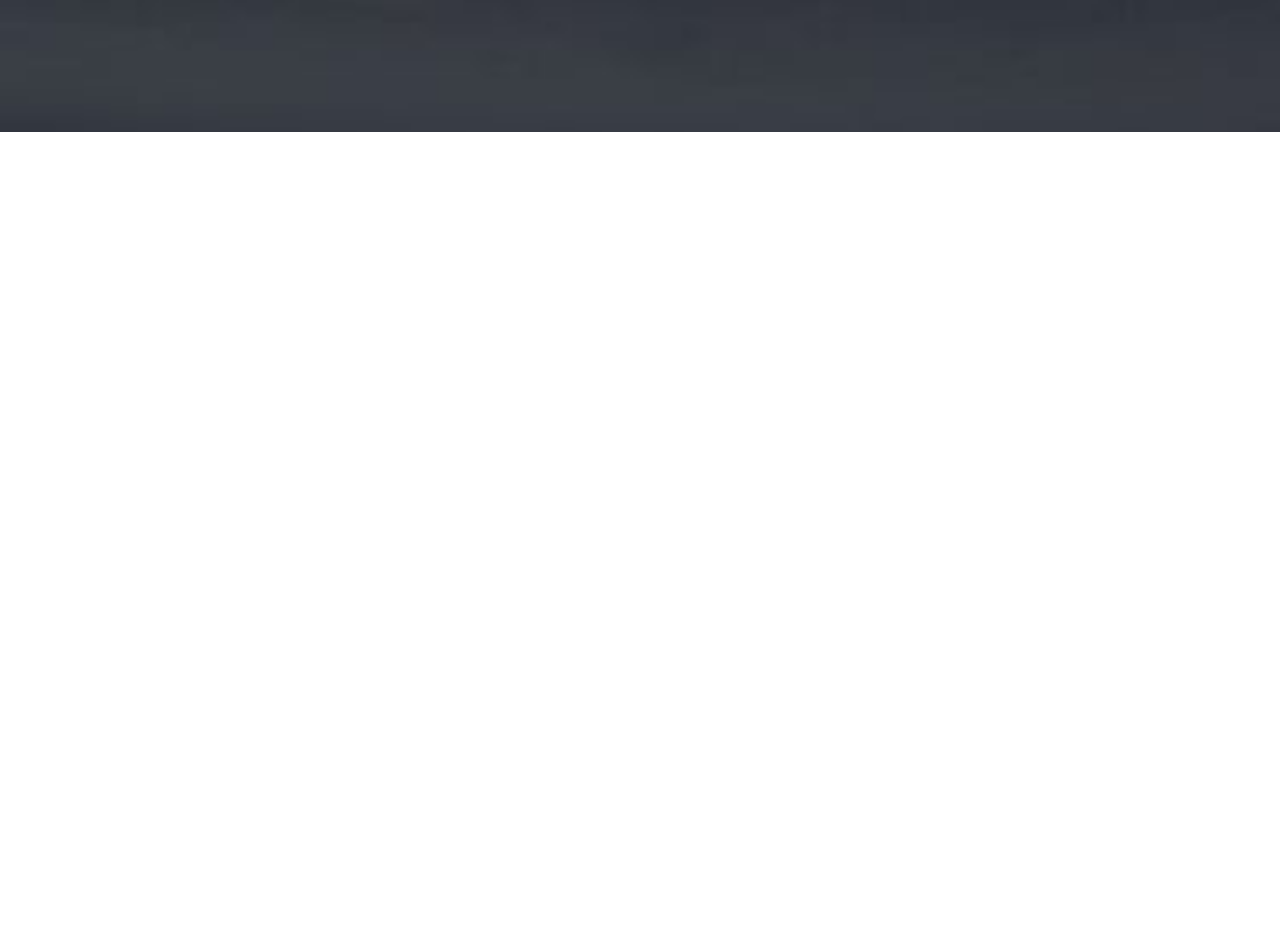
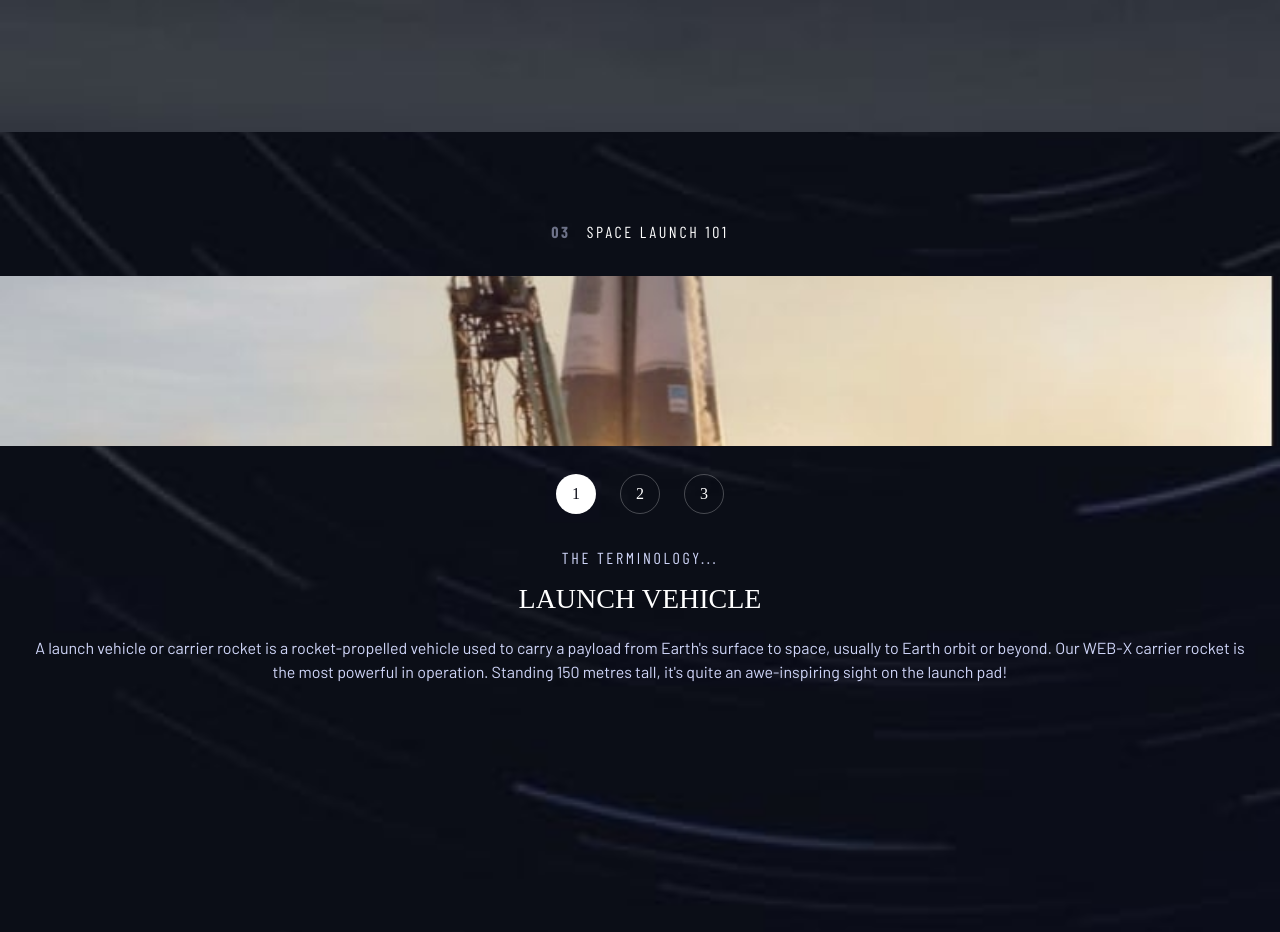
Before and after one commit to EduardoReisUX/space-tourism, a Svelte app: page / in a window 1280 px wide. Shown: the part 2280-3212 px from the top of the page. Before the commit the page ends 2412 px from the top, so only its background shows below. Built offline with nearby package versions, Linux system fonts and the light colour scheme; a web font is replaced by a local one.

Commit message:
feat: add stores and transitions for technology section

```diff
--- a/src/App.svelte
+++ b/src/App.svelte
@@ -2,6 +2,7 @@
   import Home from "./components/Home/Home.svelte";
   import Destination from "./components/Destination/Destination.svelte";
   import Crew from "./components/Crew/Crew.svelte";
+  import Tech from "./components/Tech/Tech.svelte";
 </script>
 
 <svelte:head>
@@ -12,4 +13,5 @@
   <Home />
   <Destination />
   <Crew />
+  <Tech />
 </main>
--- a/src/components/Tech/Tech.svelte
+++ b/src/components/Tech/Tech.svelte
@@ -1,6 +1,6 @@
 <script lang="ts">
-  import Background from "./shared/Background.svelte";
-  import ProgressTracker from "./shared/ProgressTracker.svelte";
+  import Background from "./../shared/Background.svelte";
+  import ProgressTracker from "./../shared/ProgressTracker.svelte";
   import TechDescription from "./TechDescription.svelte";
   import TechImages from "./TechImages.svelte";
   import TechOptions from "./TechOptions.svelte";
@@ -13,10 +13,8 @@
   <ProgressTracker step="03" />
 
   <div class="mt-8 flex flex-col items-center text-brand-white">
-    <TechImages technology="launch_vehicle" />
-    <div class="flex space-x-6 mt-7">
-      <TechOptions />
-    </div>
+    <TechImages />
+    <TechOptions />
     <TechDescription />
   </div>
 </section>
--- a/src/components/Tech/TechDescription.svelte
+++ b/src/components/Tech/TechDescription.svelte
@@ -1,10 +1,28 @@
-<h5 class="mt-8 mb-2 text-nav font-mono text-brand-primary">
-  THE TERMINOLOGY...
-</h5>
-<h3 class="text-subh1 font-serif mb-4 text-brand-white">LAUNCH VEHICLE</h3>
-<p class="text-brand-primary text-center">
-  A launch vehicle or carrier rocket is a rocket-propelled vehicle used to carry
-  a payload from Earth's surface to space, usually to Earth orbit or beyond. Our
-  WEB-X carrier rocket is the most powerful in operation. Standing 150 metres
-  tall, it's quite an awe-inspiring sight on the launch
-</p>
+<script lang="ts">
+  import { fade } from "svelte/transition";
+
+  import { technologiesData } from "../../stores";
+  import { selectedTechnology } from "../../stores/selectedTech";
+</script>
+
+{#each $technologiesData as { name, description }, index}
+  {#if $selectedTechnology === index + 1}
+    <h5 class="mt-8 mb-2 text-nav font-mono text-brand-primary">
+      THE TERMINOLOGY...
+    </h5>
+    <h3
+      in:fade={{ duration: 250 }}
+      out:fade={{ duration: 0 }}
+      class="text-subh1 font-serif mb-4 text-brand-white uppercase"
+    >
+      {name}
+    </h3>
+    <p
+      in:fade={{ duration: 250 }}
+      out:fade={{ duration: 0 }}
+      class="text-brand-primary text-center"
+    >
+      {description}
+    </p>
+  {/if}
+{/each}
--- a/src/components/Tech/TechImages.svelte
+++ b/src/components/Tech/TechImages.svelte
@@ -1,22 +1,20 @@
 <script lang="ts">
+  import { selectedTechnology } from "../../stores/selectedTech";
+
   import launch_vehicle from "./../../assets/technology/image-launch-vehicle-landscape.jpg";
   import spaceport from "./../../assets/technology/image-space-capsule-landscape.jpg";
   import space_capsule from "./../../assets/technology/image-spaceport-landscape.jpg";
 
-  type TechImagesType = keyof typeof techImages;
-
-  export let technology: TechImagesType;
-
   let techImages = {
-    launch_vehicle,
-    spaceport,
-    space_capsule,
+    "1": launch_vehicle,
+    "2": spaceport,
+    "3": space_capsule,
   };
 </script>
 
-{#if technology}
+{#if $selectedTechnology}
   <img
-    src={techImages[technology]}
+    src={techImages[$selectedTechnology]}
     alt={"technology"}
     class="absolute w-full h-[170px] object-cover"
   />
--- a/src/components/Tech/TechOptions.svelte
+++ b/src/components/Tech/TechOptions.svelte
@@ -1,15 +1,33 @@
-{#each [1, 2, 3] as option, index}
-  {#if index === 0}
+<script lang="ts">
+  import { selectedTechnology } from "../../stores/selectedTech";
+  import { technologiesData } from "../../stores";
+  import { fade } from "svelte/transition";
+
+  function selectTechnology(index: number) {
+    $selectedTechnology = index;
+  }
+</script>
+
+<div class="flex space-x-6 mt-7">
+  {#each $technologiesData as _, index}
+    {#if $selectedTechnology === index + 1}
       <button
         class="w-10 h-10 grid place-items-center bg-brand-white text-brand-black font-serif rounded-full"
+        on:click={() => selectTechnology(index + 1)}
+        in:fade={{ duration: 250 }}
+        out:fade={{ duration: 0 }}
       >
-      {option}
+        {index + 1}
       </button>
     {:else}
       <button
         class="w-10 h-10 grid place-items-center border border-brand-white/25 font-serif rounded-full"
+        on:click={() => selectTechnology(index + 1)}
+        in:fade={{ duration: 250 }}
+        out:fade={{ duration: 0 }}
       >
-      {option}
+        {index + 1}
       </button>
     {/if}
   {/each}
+</div>
--- /dev/null
+++ b/src/stores/index.ts
@@ -0,0 +1,6 @@
+import { readable } from "svelte/store";
+import { crew, destinations, technology } from "./../data/index.json";
+
+export const destinationsData = readable(destinations);
+export const crewsData = readable(crew);
+export const technologiesData = readable(technology);
--- /dev/null
+++ b/src/stores/selectedTech.ts
@@ -0,0 +1,3 @@
+import { writable } from "svelte/store";
+
+export const selectedTechnology = writable(1);
```
Lines whose indentation alone changed are shown as unchanged.
